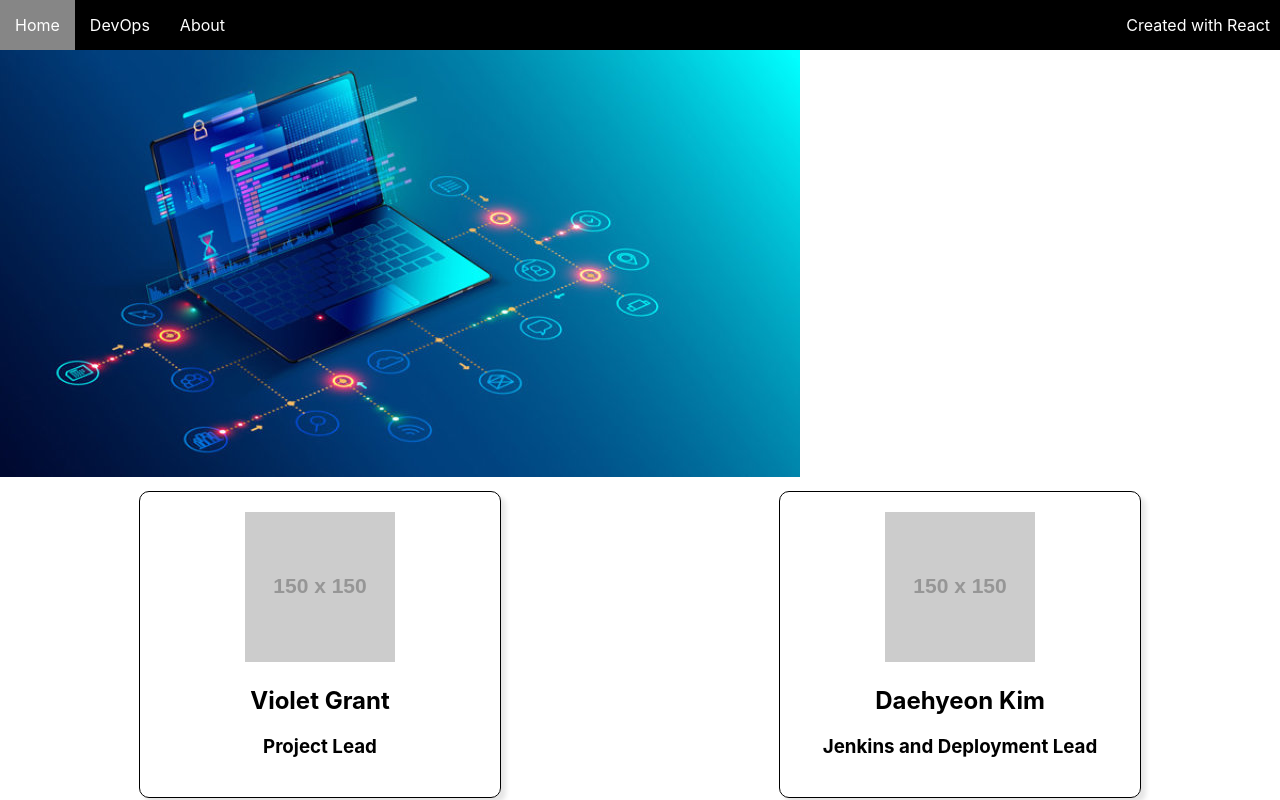
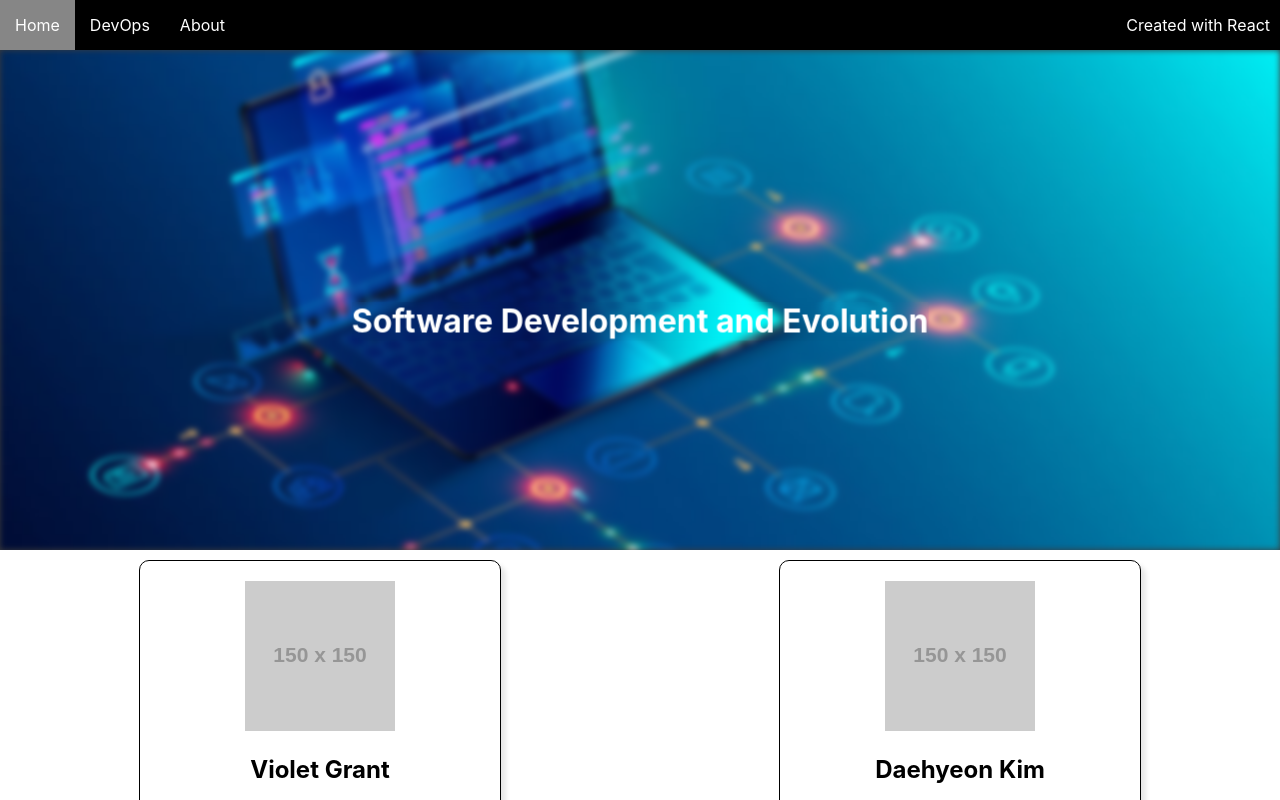
Before and after one commit to 104838522/DevOps-project-Wed-16.30-MD-G6, a React (Create React App) app: page / in a window 1280 px wide. Shown: the top 800 px of the page. Built offline with nearby package versions, Linux system fonts and the light colour scheme.

Commit message:
add hero block

```diff
--- /dev/null
+++ b/src/components/HeroBlock/HeroBlock.module.scss
@@ -0,0 +1,26 @@
+.container{
+    position: relative;
+    overflow: hidden;
+    background-color:rgb(59, 59, 59);
+    width: 100%;
+    height: 500px;
+    align-content: center;
+    img{
+        -webkit-filter: blur(3px);
+        filter: blur(3px);
+        width: 100%;
+        height: 100%;
+        object-fit: cover;
+    }
+    h1{
+        z-index: 2;
+        backdrop-filter: blur(3px);
+        position: absolute;
+        top: 50%;
+        left: 50%;
+        transform: translate(-50%, -50%);
+        text-align: center;
+        color: white;
+    }
+
+}
--- a/src/components/HeroBlock/HeroBlock.tsx
+++ b/src/components/HeroBlock/HeroBlock.tsx
@@ -1,7 +1,10 @@
+import styles from "./HeroBlock.module.scss"
+
 function HeroBlock(){
 
     return(
-        <div>
+        <div className={styles.container}>
+            <h1>Software Development and Evolution</h1>
             <img src={require('../../images/softdev.jpg')}/>
         </div>
     )
```
